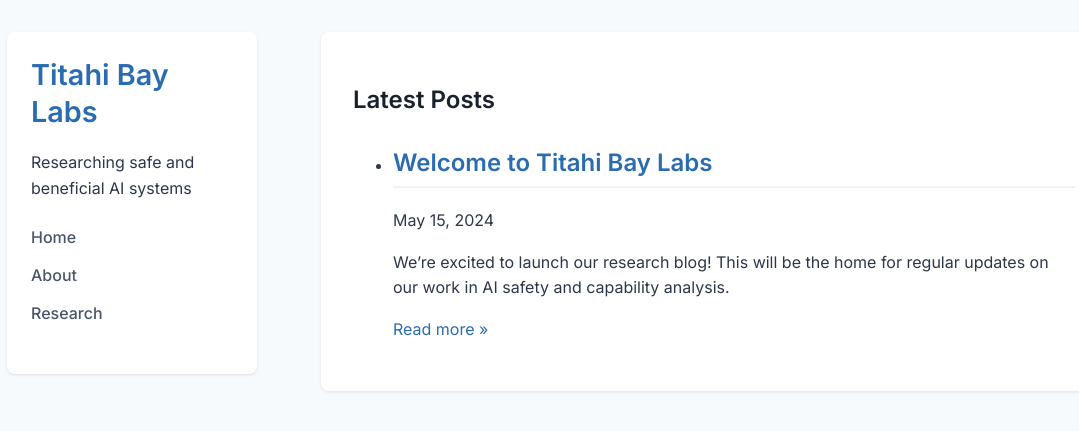
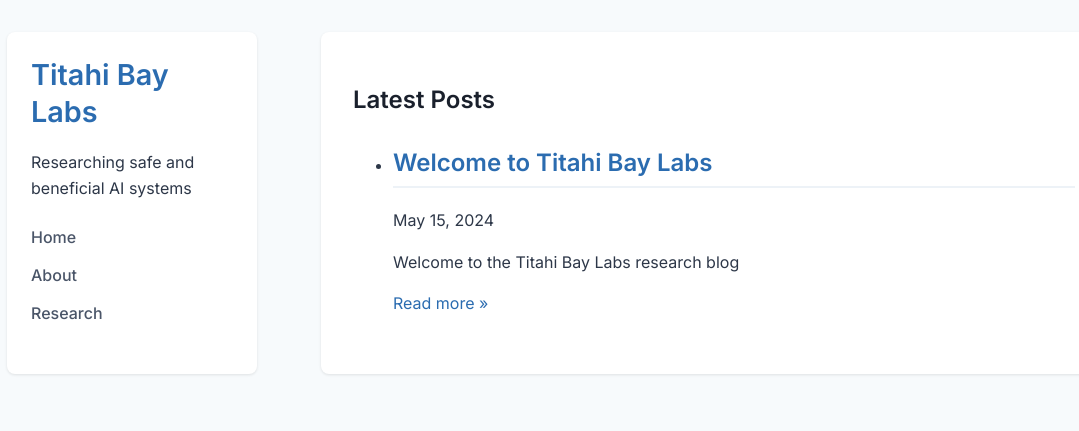
Before and after one commit to tbaylabs/tbaylabs.github.io, a Jekyll site: the page built from index.md, in a window 1280 px wide. Shown: the top 431 px of the page, without its empty margins (83-1162 px from the left). Built offline with Jekyll 4.4.1, drawn with Linux system fonts in a browser that asks for light colours.

Commit message:
feat: Add post layout and update welcome post content

```diff
--- a/_posts/2024-05-15-welcome-to-tbaylabs.md
+++ b/_posts/2024-05-15-welcome-to-tbaylabs.md
@@ -4,12 +4,8 @@ date: 2024-05-15
 layout: post
 ---
 
-We're excited to launch our research blog! This will be the home for regular updates on our work in AI safety and capability analysis.
+Welcome to the Titahi Bay Labs research blog
 
-## What to expect
-- Monthly research progress updates
-- Technical deep dives into our methodology
-- Commentary on AI safety developments
-- Guest posts from collaborators
+This is where I will share ongoing research updates.
 
-Stay tuned for our first substantive post coming next week where we'll analyze coordination patterns in the latest Llama models.
+Stay tuned!
```
Also changed, not shown: _layouts/post.html (+17 -0 lines), assets/images/research/benchmark-distribution.svg (renamed from assets/images/benchmark-distribution.svg), assets/images/research/boxplot.png (renamed from assets/images/boxplot.png), assets/images/research/interaction.png (renamed from assets/images/interaction.png), assets/images/research/mean-coordination.png (renamed from assets/images/mean-coordination.png), assets/images/research/task-breakdown.png (renamed from assets/images/task-breakdown.png).
